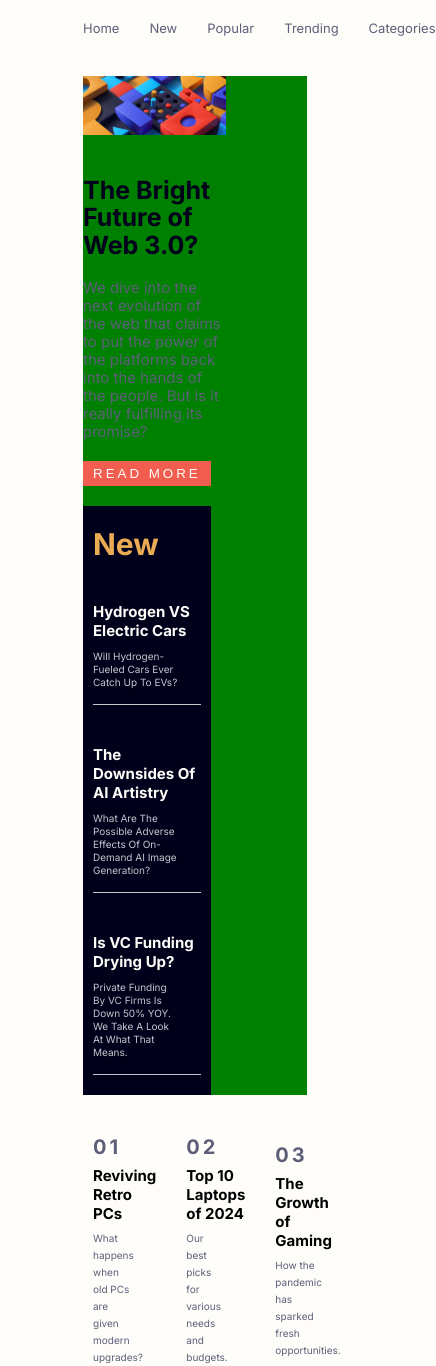
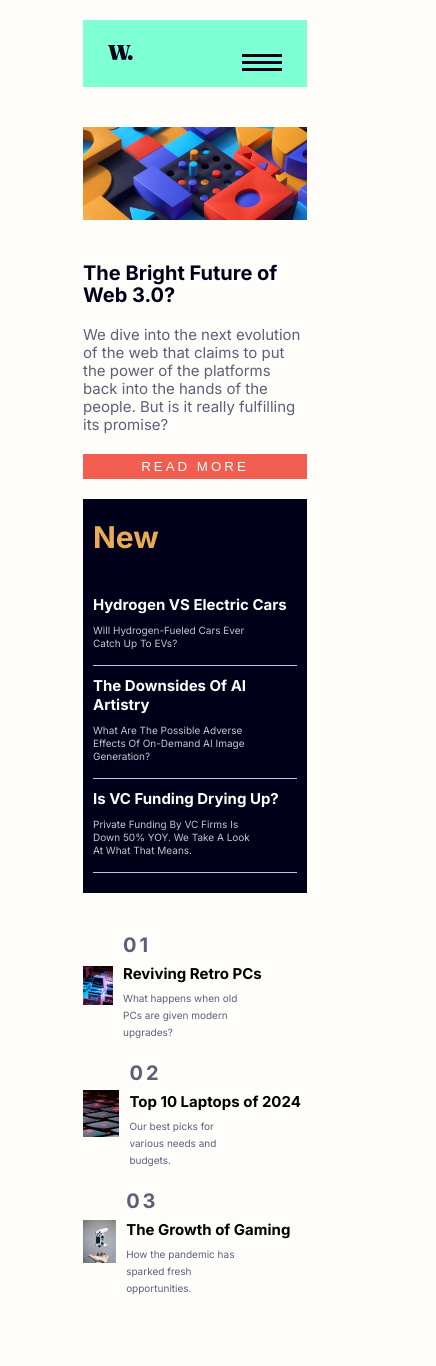
Before and after one commit to coolprogrammerarpit007/Blog-Page, a plain HTML site: page news-homepage-main/index.html in a window 390 px wide. Shown: the whole page, 436 px wide, since content can reach past the window. After the commit the page ends 1297 px from the top, so only its background shows below. Drawn offline with Linux system fonts and the light colour scheme.

Commit message:
Completed responsive blog page

```diff
--- a/news-homepage-main/css/grid.css
+++ b/news-homepage-main/css/grid.css
@@ -1,29 +1,143 @@
 @media (max-width: 768px) {
+  /* Styling of the main blog */
+  .main {
+    width: 100%;
+  }
   .blog {
     width: 100%;
-    background-color: green;
-    grid-template-columns: 1fr;
-    grid-template-rows: repeat(2, 1fr);
+    display: grid;
+    grid-template-columns: 4fr;
+    grid-template-rows: repeat(4, 1fr);
   }
-  .main-blog {
-    grid-column: 1/-1;
-    grid-row: 1/2;
+  .blog .main-blog {
+    grid-column: 1/4;
+    grid-row: 1 / 3;
   }
-  .sidebar {
-    grid-column: 1/3;
-    grid-row: 2/3;
-    width: 100%;
-  }
+
   .blog-detail {
     display: flex;
     flex-direction: column;
     justify-content: space-between;
+    align-items: center;
+  }
+
+  .blog .blog-heading > h1 {
+    font-size: 2rem;
+    color: hsl(240, 100%, 5%);
+    word-wrap: break-word;
+    line-height: 1.1;
+    text-align: left;
+  }
+
+  .blog .blog-text button {
+    width: 100%;
+  }
+
+  .blog .sidebar {
+    grid-row: 3/4;
+    grid-column: 1/-1;
+    width: 100%;
+  }
+
+  .sidebar .articles {
+    display: flex;
+    flex-direction: column;
+    justify-content: start;
+    align-items: start;
+    gap: 1rem;
+  }
+
+  /* Style of newsletter section */
+  /* *********************************** */
+
+  .newsletters .newsletter-img {
+    width: 20%;
+  }
+  .newsletter-img img {
+    width: 100%;
+    height: auto;
+  }
+
+  .main .newsletters {
+    margin-top: 2rem;
+    display: flex;
+    flex-direction: column;
+    justify-content: center;
+    align-items: center;
     gap: 2rem;
   }
-  .sidebar {
+
+  .newsletter {
+    display: flex;
+    flex-direction: column;
+    align-items: center;
+    gap: 1rem;
+  }
+
+  .news-text {
+    display: flex;
+    flex-direction: column;
+    gap: 0.7rem;
+  }
+
+  .news-text h3 {
+    font-size: 2rem;
+    color: hsl(236, 13%, 42%);
+    letter-spacing: 0.3rem;
+  }
+
+  .news-text p {
+    color: hsl(236, 13%, 42%);
+    line-height: 1.7;
+    width: 65%;
+  }
+
+  /* Responsive Navigation Menu */
+
+  .main .navbar {
+    display: flex;
+    flex-direction: row;
+    justify-content: center;
+    align-items: center;
+    gap: 2rem;
+    margin-bottom: 4rem;
+    width: 100%;
+    background-color: aquamarine;
+    padding: 2.5rem;
+  }
+  .navbar .links {
+    list-style: none;
+    display: flex;
+    flex-direction: column;
+    justify-content: space-between;
+    align-items: center;
+    gap: 3rem;
     width: 100%;
   }
-  .blog-heading > h1 {
-    word-wrap: none;
+
+  .links .link {
+    text-transform: capitalize;
+    font-size: 1.3rem;
+    color: hsl(236, 13%, 42%);
+  }
+
+  .logo img {
+    width: 60%;
+  }
+
+  /* Hamburger Menu */
+  .links {
+    position: relative;
+  }
+
+  .navbar .link.menu {
+    display: block;
+    position: absolute;
+    top: 0;
+    right: 0;
+  }
+
+  .tab {
+    display: none;
   }
 }
--- a/news-homepage-main/css/style.css
+++ b/news-homepage-main/css/style.css
@@ -151,7 +151,6 @@ body {
   flex-direction: column;
   align-items: start;
   gap: 2rem;
-  /* border: 1px solid red; */
 }
 .blog-description {
   /* border: 1px solid blueviolet; */
@@ -268,3 +267,18 @@ body {
   line-height: 1.7;
   width: 65%;
 }
+
+/* ******************** */
+
+/* JS INTERACTIVITY */
+/* .hidden {
+  display: none;
+} */
+
+.link.menu {
+  display: none;
+}
+
+.link.menu-close {
+  display: none;
+}
--- a/news-homepage-main/index.html
+++ b/news-homepage-main/index.html
@@ -34,16 +34,22 @@
           <img src="./assets/images/logo.svg" alt="logo" />
         </div>
         <ul class="links">
-          <li class="link">home</li>
-          <li class="link">new</li>
-          <li class="link">popular</li>
-          <li class="link">trending</li>
-          <li class="link">categories</li>
+          <li class="link tab">home</li>
+          <li class="link tab">new</li>
+          <li class="link tab">popular</li>
+          <li class="link tab">trending</li>
+          <li class="link tab">categories</li>
+          <li class="link menu">
+            <img src="./assets/images/icon-menu.svg" alt="menu" />
+          </li>
+          <li class="link menu-close">
+            <img src="./assets/images/icon-menu-close.svg" alt="menu-close" />
+          </li>
         </ul>
       </nav>
       <!-- *********************** -->
       <!-- Main Blog -->
-      <section class="blog container">
+      <section class="blog">
         <!-- Main Blog Description -->
         <div class="main-blog">
           <div class="blog-img">
@@ -69,6 +75,7 @@
         <!-- ***** Sidebar ******* -->
         <div class="sidebar">
           <h2>new</h2>
+          <div class="articles">
             <div class="article1 article">
               <h3>Hydrogen VS Electric Cars</h3>
               <p>Will hydrogen-fueled cars ever catch up to EVs?</p>
@@ -86,6 +93,7 @@
                 Private funding by VC firms is down 50% YOY. We take a look at
                 what that means.
               </p>
+            </div>
           </div>
         </div>
       </section>
@@ -127,5 +135,5 @@
       </section>
     </div>
   </body>
-  </body>
+  <script src="./js/index.js"></script>
 </html>
--- a/news-homepage-main/js/index.js
+++ b/news-homepage-main/js/index.js
@@ -0,0 +1,25 @@
+`use strict`;
+
+const menu = document.querySelector(`.link.menu`);
+const closeMenu = document.querySelector(`.link.menu-close`);
+
+const tabs = document.querySelectorAll(`.tab`);
+
+// Event listener to the menu
+
+menu.addEventListener(`click`, (e) => {
+  tabs.forEach((tab) => {
+    tab.style.display = "block";
+    menu.style.display = "none";
+    closeMenu.style.display = "block";
+  });
+});
+// Event listener to the close menu
+
+closeMenu.addEventListener(`click`, (e) => {
+  tabs.forEach((tab) => {
+    tab.style.display = "none";
+    menu.style.display = "block";
+    closeMenu.style.display = "none";
+  });
+});
```
Also changed, not shown: 3 other files. Lines whose indentation alone changed are shown as unchanged.
